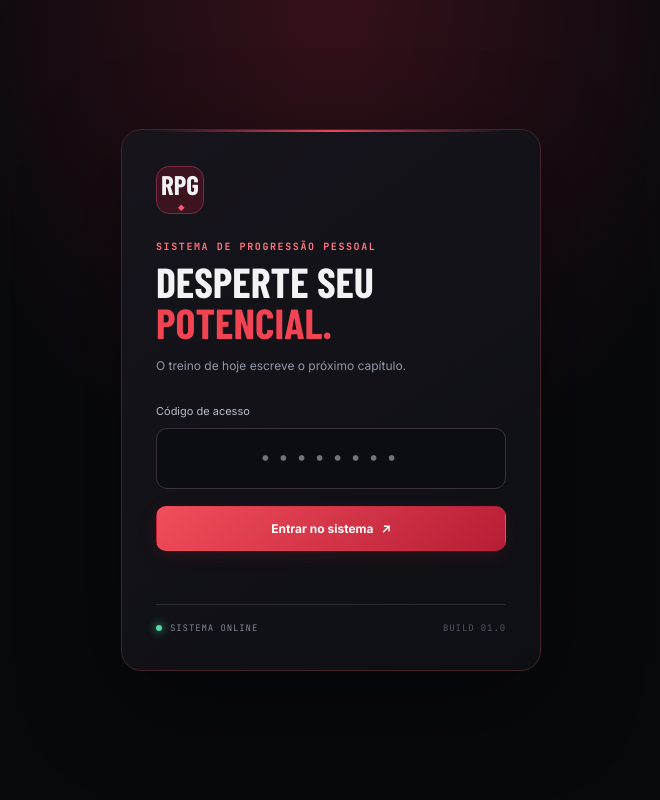
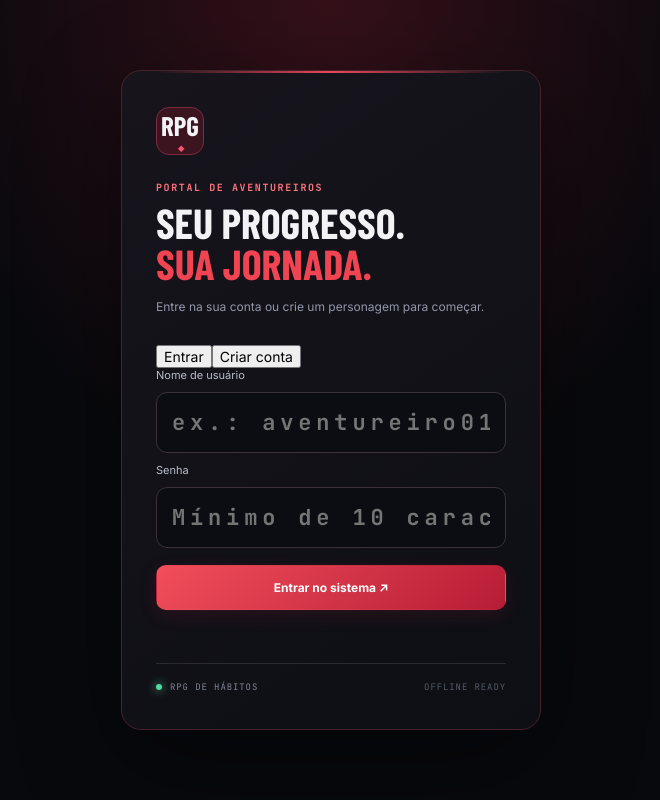
Before and after one commit to UsernameIsLoading/RPGHabits, a Flask app: page / in a window 1280 px wide. Shown: the whole page, without its empty margins (309-969 px from the left). Run offline with Flask 3, Linux system fonts and the light colour scheme; some libraries are stand-ins or nearby versions; some web fonts are replaced.

Commit message:
Add files via upload

```diff
--- a/templates/login.html
+++ b/templates/login.html
@@ -2,36 +2,28 @@
 <html lang="pt-BR">
 <head>
   <meta charset="utf-8"><meta name="viewport" content="width=device-width, initial-scale=1">
-  <meta name="theme-color" content="#0b0b10">
-  <title>RPG de Hábitos — Acesso</title>
+  <meta name="theme-color" content="#101321"><link rel="manifest" href="{{ url_for('static', filename='manifest.json') }}">
   <link rel="stylesheet" href="{{ url_for('static', filename='style.css') }}">
+  <title>RPG de Hábitos — Portal</title>
 </head>
-<body class="login-body">
-  <main class="login-card">
-    <div class="sigil">RPG<span>◆</span></div>
-    <p class="eyebrow">SISTEMA DE PROGRESSÃO PESSOAL</p>
-    <h1>Desperte seu <span>potencial.</span></h1>
-    <p class="muted">O treino de hoje escreve o próximo capítulo.</p>
-    <form id="login-form">
-      <label for="password">Código de acesso</label>
-      <input id="password" name="password" type="password" inputmode="numeric" minlength="8" maxlength="8" pattern="[0-9]{8}" placeholder="••••••••" autocomplete="current-password" required>
-      <button class="primary full" type="submit">Entrar no sistema <span>↗</span></button>
-      <p id="login-error" class="error-text" aria-live="polite"></p>
+<body class="login-body pixel-theme">
+  <main class="login-card pixel-panel auth-panel">
+    <div class="sigil">RPG<span>◆</span></div><p class="eyebrow">PORTAL DE AVENTUREIROS</p>
+    <h1>Seu progresso.<br><span>Sua jornada.</span></h1>
+    <p class="muted">Entre na sua conta ou crie um personagem para começar.</p>
+    <div class="auth-switch"><button type="button" id="auth-login-tab" class="active">Entrar</button><button type="button" id="auth-register-tab">Criar conta</button></div>
+    <form id="auth-form">
+      <label for="username">Nome de usuário</label><input id="username" name="username" type="text" minlength="3" maxlength="48" pattern="[A-Za-z0-9_.-]+" autocomplete="username" placeholder="ex.: aventureiro01" required>
+      <label for="password" id="password-label">Senha</label><input id="password" name="password" type="password" minlength="10" maxlength="128" autocomplete="current-password" placeholder="Mínimo de 10 caracteres" required>
+      <button class="primary full" type="submit" id="auth-submit">Entrar no sistema ↗</button><p id="auth-error" class="error-text" aria-live="polite"></p>
     </form>
-    <div class="login-foot"><span class="pulse-dot"></span> SISTEMA ONLINE <span class="version">BUILD 01.0</span></div>
+    <div class="login-foot"><span class="pulse-dot"></span> RPG DE HÁBITOS <span class="version">OFFLINE READY</span></div>
   </main>
   <script>
-    const form = document.getElementById('login-form');
-    form.addEventListener('submit', async (e) => {
-      e.preventDefault();
-      const err = document.getElementById('login-error'); err.textContent = '';
-      try {
-        const response = await fetch('/api/login', {method:'POST',headers:{'Content-Type':'application/json'},body:JSON.stringify({password:document.getElementById('password').value})});
-        const data = await response.json();
-        if (!response.ok || !data.ok) throw new Error(data.error || 'Não foi possível entrar.');
-        location.href = '/';
-      } catch (error) { err.textContent = error.message || 'Falha de conexão.'; }
-    });
+    let mode='login'; const $=s=>document.querySelector(s);
+    function setMode(next){mode=next;$('#auth-login-tab').classList.toggle('active',mode==='login');$('#auth-register-tab').classList.toggle('active',mode==='register');$('#auth-submit').textContent=mode==='login'?'Entrar no sistema ↗':'Criar conta ↗';$('#password-label').textContent=mode==='login'?'Senha':'Crie uma senha';$('#password').autocomplete=mode==='login'?'current-password':'new-password';$('#password').placeholder=mode==='login'?'Sua senha':'Use pelo menos 10 caracteres';$('#auth-error').textContent='';}
+    $('#auth-login-tab').addEventListener('click',()=>setMode('login'));$('#auth-register-tab').addEventListener('click',()=>setMode('register'));
+    $('#auth-form').addEventListener('submit',async e=>{e.preventDefault();const error=$('#auth-error');error.textContent='';const body={username:$('#username').value.trim(),password:$('#password').value};try{const r=await fetch(mode==='login'?'/api/login':'/api/register',{method:'POST',headers:{'Content-Type':'application/json'},body:JSON.stringify(body)});const d=await r.json();if(!r.ok||!d.ok)throw Error(d.error||'Não foi possível continuar.');location.href='/';}catch(ex){error.textContent=ex.message||'Falha de conexão.';}});
   </script>
-</body>
-</html>
+  <script>if('serviceWorker' in navigator)window.addEventListener('load',()=>navigator.serviceWorker.register('/service-worker.js').catch(()=>{}));</script>
+</body></html>
--- /dev/null
+++ b/templates/setup.html
@@ -0,0 +1,4 @@
+<!doctype html>
+<html lang="pt-BR"><head><meta charset="utf-8"><meta name="viewport" content="width=device-width, initial-scale=1"><meta name="theme-color" content="#101321"><link rel="manifest" href="{{ url_for('static', filename='manifest.json') }}"><link rel="stylesheet" href="{{ url_for('static', filename='style.css') }}"><title>Crie seu personagem — RPG de Hábitos</title></head>
+<body class="login-body pixel-theme"><main class="setup-shell"><p class="eyebrow">PRIMEIRO ACESSO · ETAPA 1/1</p><h1>Escolha sua <span>classe</span></h1><p class="muted">Essa escolha define sua aparência e o atributo que recebe o dobro de XP. Ela não poderá ser trocada pela tela normal depois da confirmação.</p>
+<form id="class-form"><div class="class-grid">{% for code, cls in classes.items() %}<label class="class-choice"><input type="radio" name="class_code" value="{{ code }}" {% if loop.first %}checked{% endif %}><img class="class-sprite-img" src="{{ cls.sprite_url }}" alt="Sprite da classe {{ cls.name }}"><strong>{{ cls.name }}</strong><small>Dominante: {{ cls.dominant }}</small><p>{{ cls.description }}</p><span class="class-bonus">XP ×2 em {{ cls.dominant }}</span></label>{% endfor %}</div><button class="primary full" type="submit">Confirmar personagem e entrar</button><p id="setup-error" class="error-text" aria-live="polite"></p></form></main><script>document.querySelector('#class-form').addEventListener('submit',async e=>{e.preventDefault();const code=new FormData(e.currentTarget).get('class_code');const err=document.querySelector('#setup-error');try{const r=await fetch('/api/setup',{method:'POST',headers:{'Content-Type':'application/json'},body:JSON.stringify({class_code:code})});const d=await r.json();if(!r.ok||!d.ok)throw Error(d.error||'Não foi possível criar o personagem.');location.href='/';}catch(ex){err.textContent=ex.message;}});if('serviceWorker' in navigator)navigator.serviceWorker.register('/service-worker.js').catch(()=>{});</script></body></html>
```
Also changed, not shown: templates/admin.html (added, +5 -0 lines), templates/index.html (+11 -7 lines).
